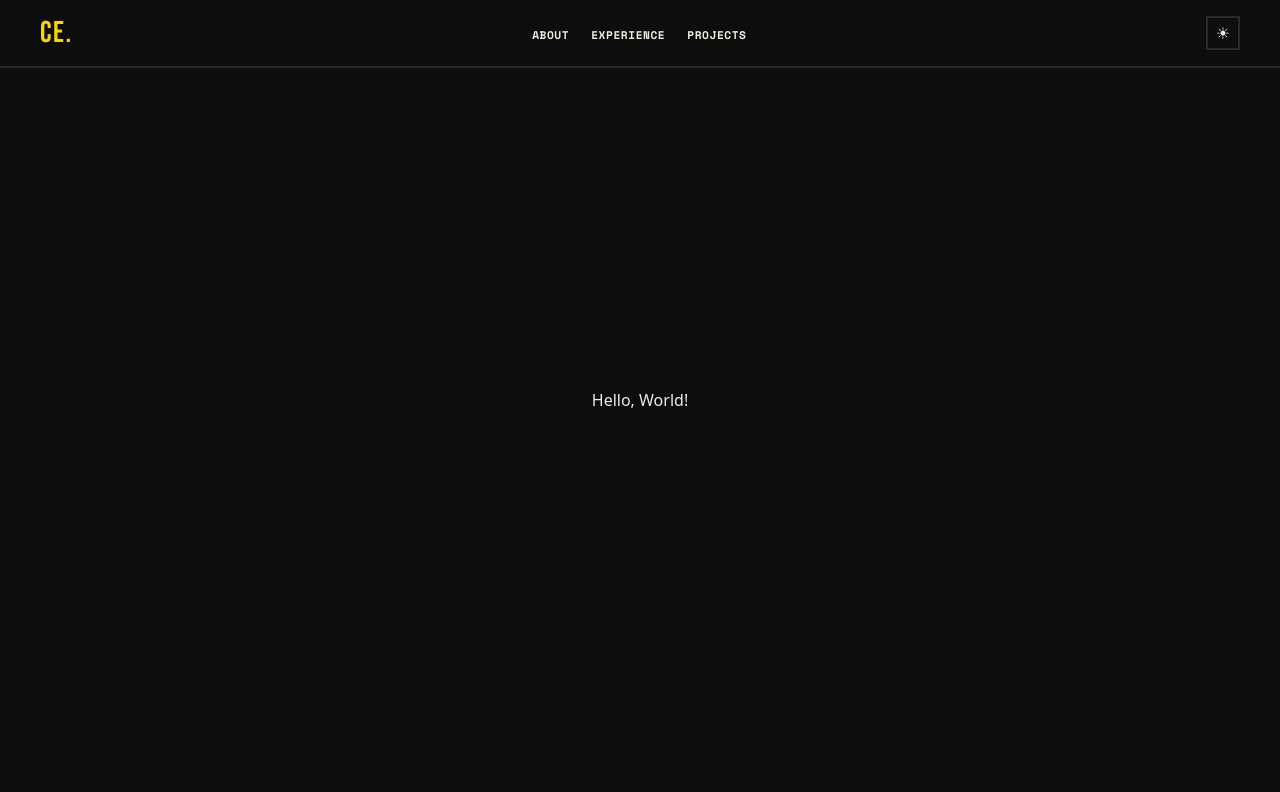
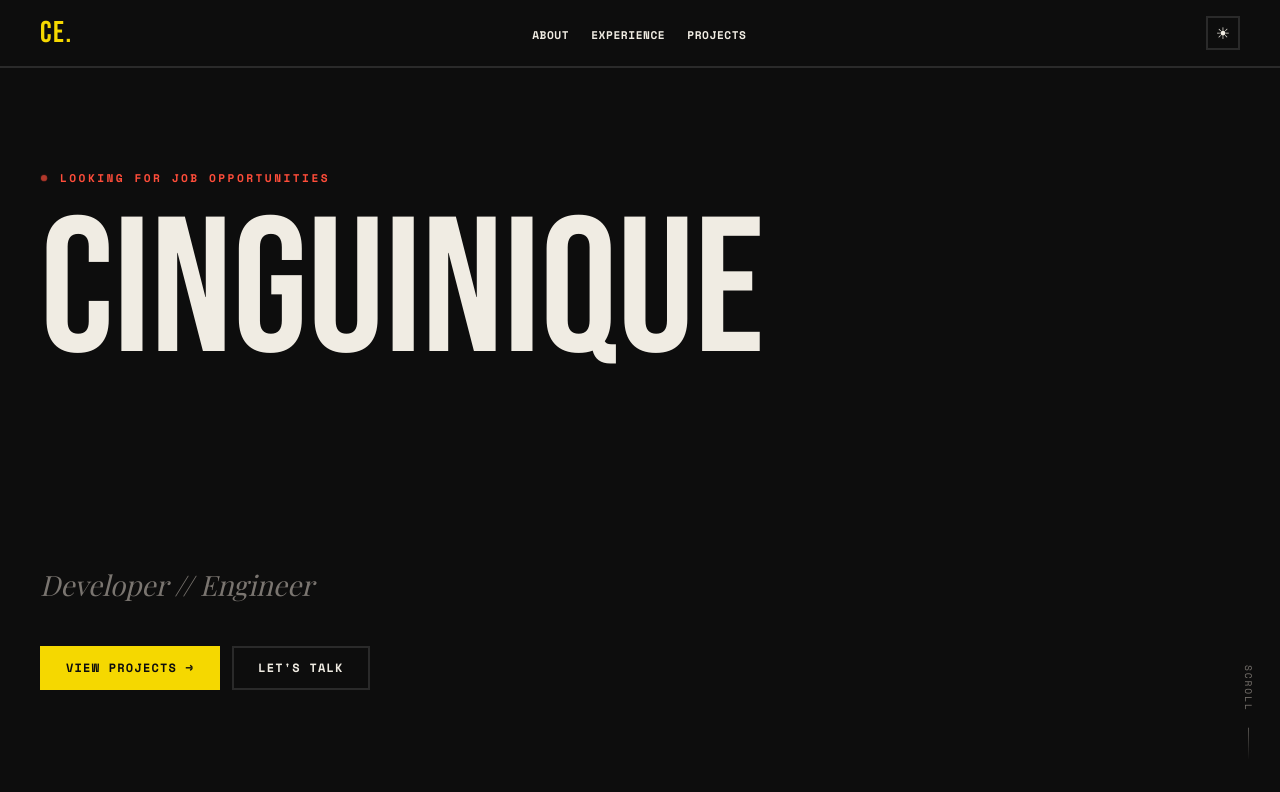
Before and after one commit to erquette/portfolio, a Next.js app: page / in a window 1280 px wide. Shown: the top 792 px of the page. Built offline with nearby package versions, Linux system fonts and the light colour scheme.

Commit message:
feat: added initial hero section UI layout

```diff
--- /dev/null
+++ b/app/components/HeroSection.tsx
@@ -0,0 +1,111 @@
+"use client"
+import { useState, useEffect } from "react"
+import { PROFILE } from "@/app/utils/data"
+
+export default function HeroSection() {
+  const [isReady, setIsReady] = useState(false)
+
+  useEffect(() => {
+    // so that the transition has a "before" state to animate from
+    const t = setTimeout(() => setIsReady(true), 60)
+    return () => clearTimeout(t)
+  }, [])
+
+  const fadeUp = [
+    "transition-all duration-700 ease-out",
+    isReady ? "opacity-100 translate-y-0" : "opacity-0 translate-y-6",
+  ].join(" ")
+
+  return (
+    <section
+      id="hero"
+      className="
+        overflow-hidden
+        flex flex-col justify-center
+        px-5 md:px-10
+        min-h-[calc(100vh-60px)] mt-[60px]
+      "
+    >
+      <div className="max-w-4xl">
+        <div
+          className={`${fadeUp} flex items-center gap-3 mb-6 pointer-events-none select-none`}
+          style={{ transitionDelay: "0ms" }}
+        >
+          <span className="inline-block w-2 h-2 rounded-full bg-coral animate-pulse-dot"></span>
+          <span className="font-mono text-[0.7rem] font-bold tracking-[0.22em] uppercase text-coral">
+            Looking for job opportunities
+          </span>
+        </div>
+        <div
+          className={`${fadeUp} mb-4 pointer-events-none select-none`}
+          style={{ transitionDelay: "120ms" }}
+        >
+          <h1 className="font-display uppercase leading-[0.88] text-[clamp(4rem,15vw,12rem)]">
+            <span className="block text-text">{PROFILE.firstName}</span>
+            <span
+              className="block"
+              style={{
+                WebkitTextStroke: "2px var(--color-yellow)",
+                color: "transparent",
+              }}
+            >
+              {PROFILE.lastName}
+            </span>
+          </h1>
+        </div>
+        <div
+          className={`${fadeUp} mb-10 pointer-events-none select-none`}
+          style={{ transitionDelay: "240ms" }}
+        >
+          <p className="font-serif italic text-muted text-[clamp(1rem,3vw,1.75rem)]">
+            Developer // Engineer
+          </p>
+        </div>
+        <div
+          className={`${fadeUp} flex flex-wrap gap-3`}
+          style={{ transitionDelay: "360ms" }}
+        >
+          <a
+            href="#projects"
+            className="
+              inline-flex items-center gap-2
+              font-mono text-xs font-bold tracking-widest uppercase
+              px-6 py-3 border-2 border-yellow bg-yellow text-bg
+              hover:bg-coral hover:border-coral hover:text-white
+              transition-colors duration-200
+            "
+          >
+            View Projects →
+          </a>
+          <a
+            href="#contact"
+            className="
+              inline-flex items-center gap-2
+              font-mono text-xs font-bold tracking-widest uppercase
+              px-6 py-3 border-2 border-border text-text
+              hover:border-yellow hover:bg-yellow hover:text-bg
+              transition-colors duration-200
+            "
+          >
+            Let's Talk
+          </a>
+        </div>
+
+      </div>
+
+      <div
+        className={`${fadeUp} absolute bottom-8 right-6`}
+        style={{ transitionDelay: "500ms" }}
+      >
+        <span
+          className="flex items-center gap-2 [writing-mode:vertical-rl] font-mono text-[0.6rem] tracking-[0.2em] uppercase text-muted"
+          aria-hidden="true"
+        >
+          Scroll
+          <span className="block w-px h-12 bg-linear-to-b from-muted to-transparent animate-scroll-line" />
+        </span>
+      </div>
+
+    </section>
+  )
+}
--- a/app/globals.css
+++ b/app/globals.css
@@ -14,7 +14,6 @@
   --font-display: var(--font-bebas-neue);
   --font-serif: var(--font-playfair-display);
   --font-mono: var(--font-space-mono);
-
 }
 
 [data-theme="light"] {
@@ -29,6 +28,12 @@
   --color-purple:  #8040d0;
 }
 
+html, body {
+  margin: 0;
+  padding: 0;
+  width: 100%;
+}
+
 html {
   scroll-behavior: smooth;
 }
@@ -40,3 +45,33 @@
   overflow-x: hidden;
   transition: background-color 0.3s ease, color 0.3s ease;
 }
+
+.animate-pulse-dot   {
+  animation: pulse-dot 2s ease-in-out infinite;
+}
+
+@keyframes pulse-dot {
+  0%, 100% {
+    opacity: 1;
+    transform: scale(1);
+  }
+  50% {
+    opacity: 0.4;
+    transform: scale(0.6);
+  }
+}
+
+.animate-scroll-line {
+  animation: scroll-line 2s ease-in-out infinite;
+}
+
+@keyframes scroll-line {
+  0%, 100% {
+    transform: scaleY(1);
+    opacity: 1;
+  }
+  50% {
+    transform: scaleY(0.4);
+    opacity: 0.4;
+  }
+}
--- a/app/page.tsx
+++ b/app/page.tsx
@@ -1,11 +1,10 @@
+import HeroSection from "@/app/components/HeroSection";
 
 
 export default function Home() {
   return (
     <main>
-      <div className="flex justify-center items-center min-h-screen">
-        <p>Hello, World!</p>
-      </div>
+      <HeroSection />
     </main>
   );
 }
--- /dev/null
+++ b/app/utils/data.ts
@@ -0,0 +1,5 @@
+
+export const PROFILE = {
+    firstName: "Cinguinique",
+    lastName: "Erquette",
+}
```
